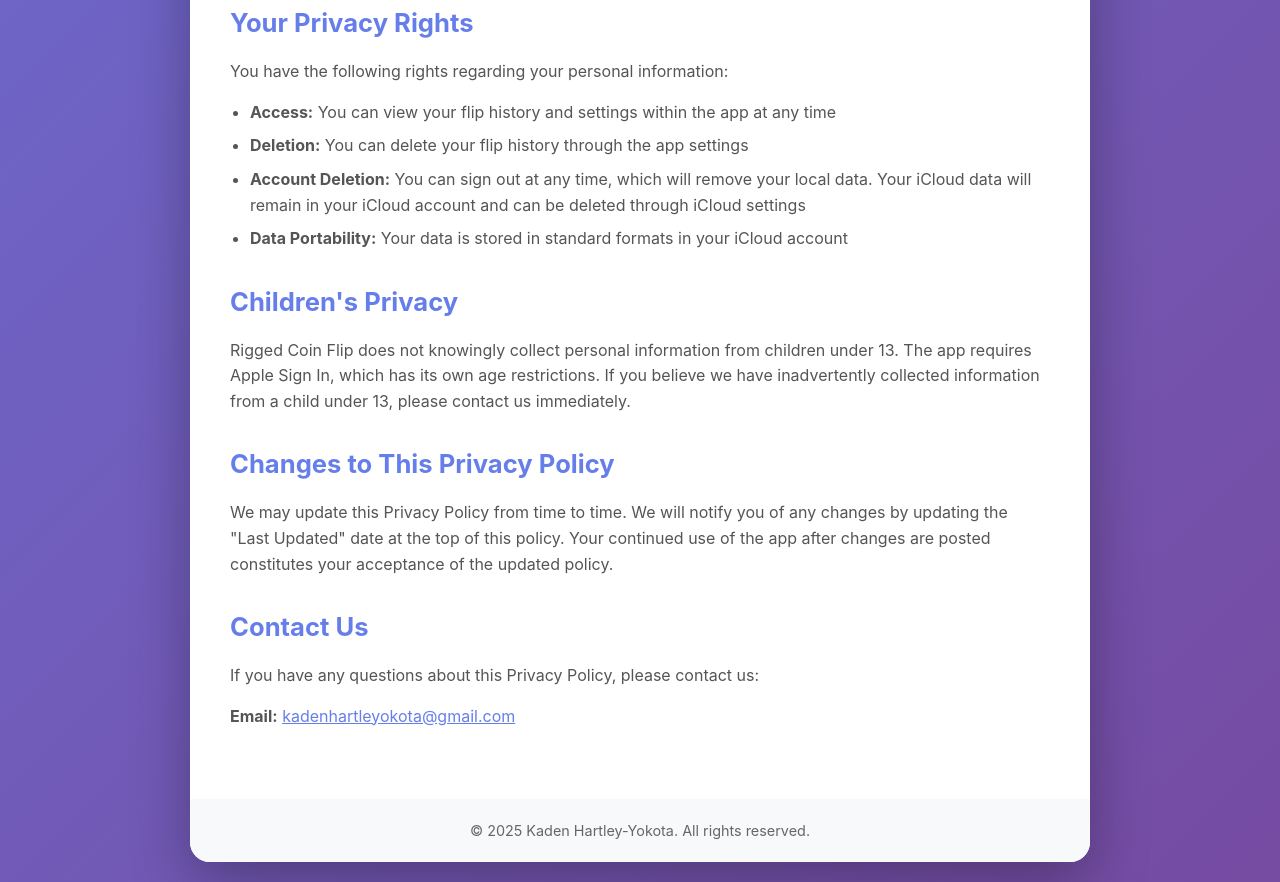
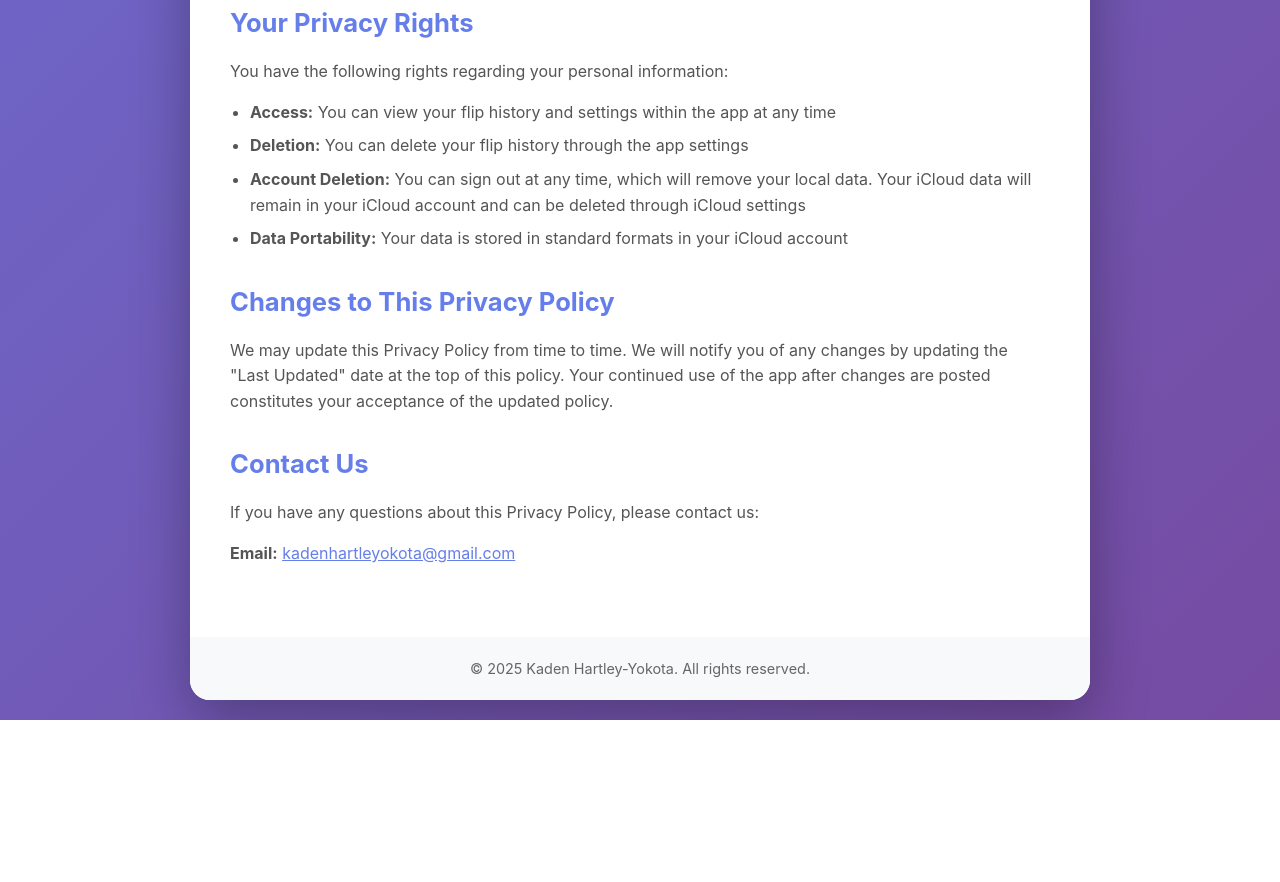
Before and after one commit to kadenhartleyyokota/rigged-coin-flip-support, a plain HTML site: page privacy.html in a window 1280 px wide. Shown: the part 2110-2992 px from the top of the page. After the commit the page ends 2830 px from the top, so only its background shows below. Drawn offline with Linux system fonts and the light colour scheme.

Commit message:
Remove children's privacy section

```diff
--- a/privacy.html
+++ b/privacy.html
@@ -232,15 +232,6 @@
             </div>
 
             <div class="section">
-                <h2>Children's Privacy</h2>
-                <p>
-                    Rigged Coin Flip does not knowingly collect personal information from children under 13. The app requires
-                    Apple Sign In, which has its own age restrictions. If you believe we have inadvertently collected information
-                    from a child under 13, please contact us immediately.
-                </p>
-            </div>
-
-            <div class="section">
                 <h2>Changes to This Privacy Policy</h2>
                 <p>
                     We may update this Privacy Policy from time to time. We will notify you of any changes by updating the
```
